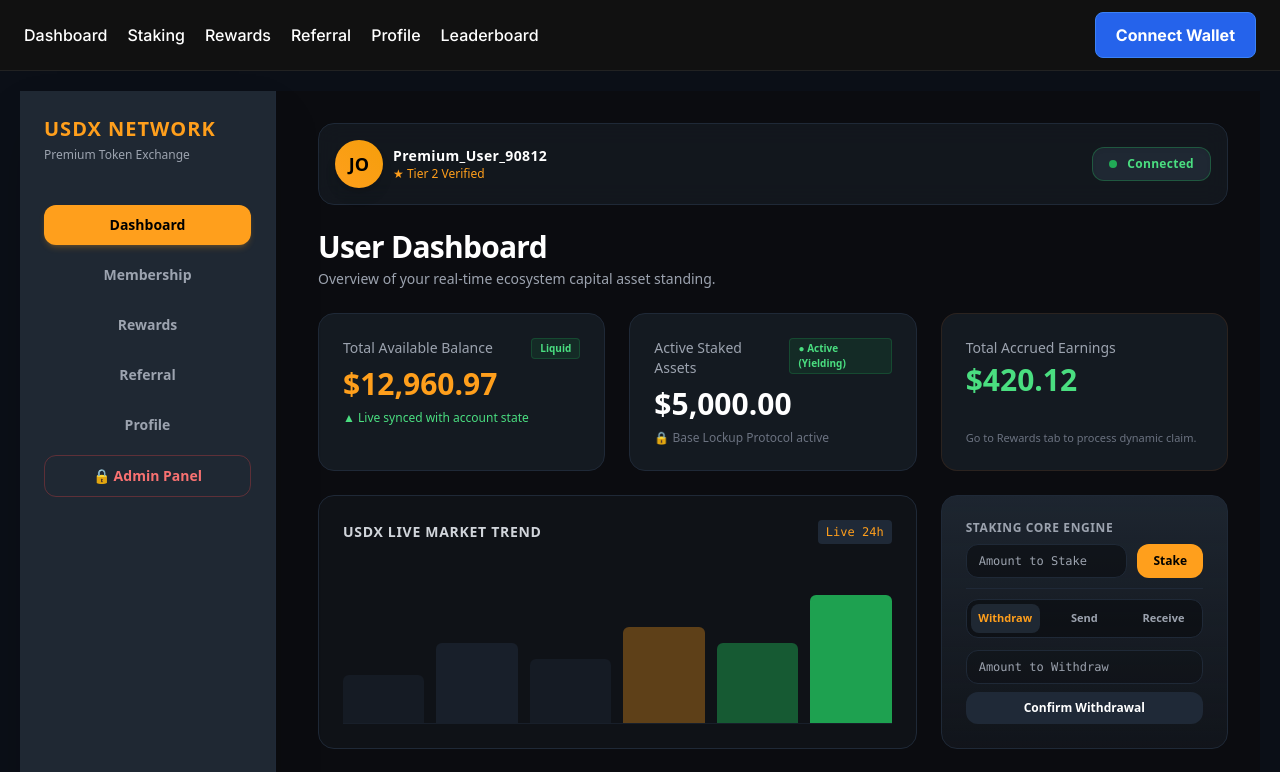
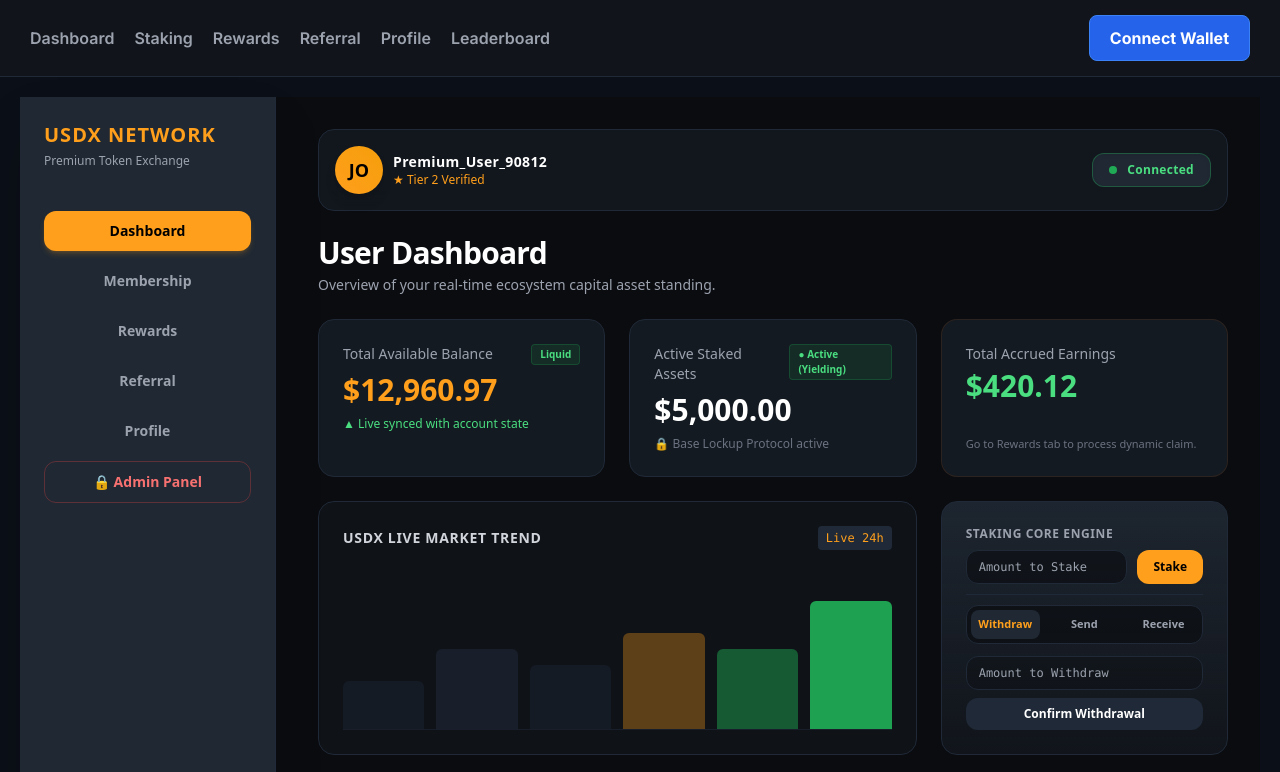
Before and after one commit to usdxofficialdev/-Dead-Token-Exchange-, a Next.js app: page / in a window 1280 px wide. Shown: the top 772 px of the page. Built offline with nearby package versions, Linux system fonts and the light colour scheme.

Commit message:
Update Navbar.tsx

```diff
--- a/app/components/Navbar.tsx
+++ b/app/components/Navbar.tsx
@@ -1,31 +1,28 @@
 "use client";
 
 import Link from "next/link";
-import LoginWallet from "../components/LoginWallet"; // <-- Is path ko perfect kar diya hai
+import LoginWallet from "./LoginWallet"; // Kyunki dono ek hi folder mein hain
 
 export default function Navbar() {
   return (
     <div style={{
       display: "flex",
-      gap: "15px",
-      padding: "12px 24px",
-      background: "#111",
+      padding: "15px 30px",
+      background: "#11141a",
       color: "#fff",
       alignItems: "center",
       justifyContent: "space-between",
-      borderBottom: "1px solid #222"
+      borderBottom: "1px solid #1f2937"
     }}>
-      {/* Links */}
       <div style={{ display: "flex", gap: "20px" }}>
-        <Link href="/dashboard" style={{ color: "#fff", textDecoration: "none", fontWeight: "500" }}>Dashboard</Link>
-        <Link href="/membership" style={{ color: "#fff", textDecoration: "none", fontWeight: "500" }}>Staking</Link>
-        <Link href="/rewards" style={{ color: "#fff", textDecoration: "none", fontWeight: "500" }}>Rewards</Link>
-        <Link href="/referral" style={{ color: "#fff", textDecoration: "none", fontWeight: "500" }}>Referral</Link>
-        <Link href="/profile" style={{ color: "#fff", textDecoration: "none", fontWeight: "500" }}>Profile</Link>
-        <Link href="/leaderboard" style={{ color: "#fff", textDecoration: "none", fontWeight: "500" }}>Leaderboard</Link>
+        <Link href="/dashboard" style={{ color: "#9ca3af", textDecoration: "none", fontWeight: "600" }}>Dashboard</Link>
+        <Link href="/membership" style={{ color: "#9ca3af", textDecoration: "none", fontWeight: "600" }}>Staking</Link>
+        <Link href="/rewards" style={{ color: "#9ca3af", textDecoration: "none", fontWeight: "600" }}>Rewards</Link>
+        <Link href="/referral" style={{ color: "#9ca3af", textDecoration: "none", fontWeight: "600" }}>Referral</Link>
+        <Link href="/profile" style={{ color: "#9ca3af", textDecoration: "none", fontWeight: "600" }}>Profile</Link>
+        <Link href="/leaderboard" style={{ color: "#9ca3af", textDecoration: "none", fontWeight: "600" }}>Leaderboard</Link>
       </div>
 
-      {/* Wallet Button */}
       <div>
         <LoginWallet />
       </div>
```
